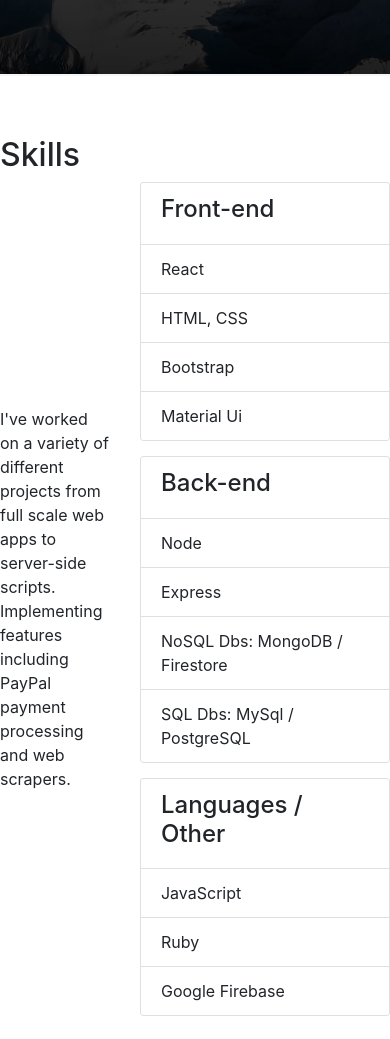
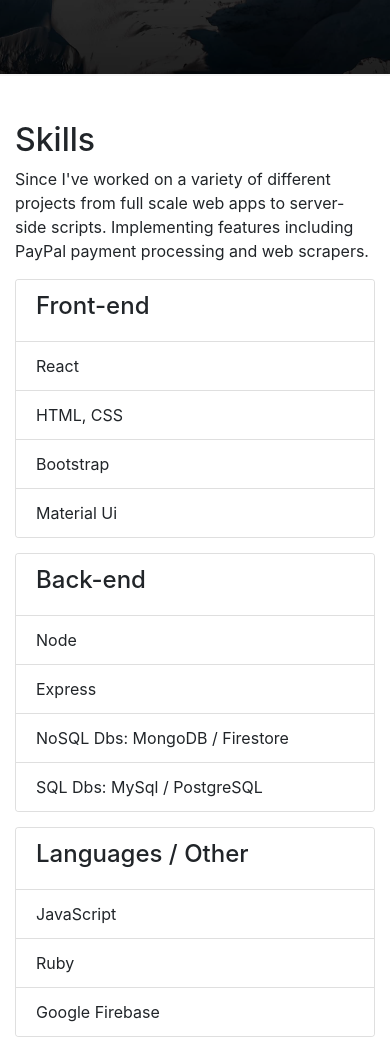
Before and after one commit to austinoso/austinoso.github.io, a plain HTML site: page index.html in a window 390 px wide. Shown: the part 728-1767 px from the top of the page. Drawn offline with nearby package versions, Linux system fonts and the light colour scheme.

Commit message:
add mobile support

```diff
--- a/css/styles.css
+++ b/css/styles.css
@@ -16,7 +16,8 @@ body {
 }
 
 .spacing {
-  padding: 30px 0;
+  padding-top: 15px;
+  padding-bottom: 15px;
 }
 
 .title-spacing {
@@ -40,6 +41,7 @@ body {
 .jumbotron {
   background-color: rgba(0, 0, 0, 0.8);
   height: 95vh;
+  min-height: 800px;
   background-blend-mode: overlay;
   background-image: url("../images/background.jpg");
   background-size: cover;
--- a/index.html
+++ b/index.html
@@ -14,46 +14,11 @@
   </head>
 
   <body>
-    <!-- <nav class="navbar navbar-expand-lg navbar-light bg-light sticky-top">
-      <button
-        class="navbar-toggler"
-        type="button"
-        data-toggle="collapse"
-        data-target="#navbarText"
-        aria-controls="navbarText"
-        aria-expanded="false"
-        aria-label="Toggle navigation"
-      >
-        <span class="navbar-toggler-icon"></span>
-      </button>
-      <div class="collapse navbar-collapse" id="navbarText">
-        <ul class="navbar-nav mr-auto">
-          <li class="nav-item">
-            <a class="nav-link" href="#about">About</a>
-          </li>
-          <li class="nav-item">
-            <a class="nav-link" href="#skills">Skills</a>
-          </li>
-          <li class="nav-item">
-            <a class="nav-link" href="#projects">Projects</a>
-          </li>
-          <li class="nav-item">
-            <a class="nav-link" href="./files/Resume_austin.pdf" download
-              >Resume</a
-            >
-          </li>
-        </ul>
-        <a href="https://github.com/austinoso">
-          <img class="social-icon" src="./icons/svg/003-social-media-2.svg" />
-        </a>
-        <a href="mailto:contact@austinosor.io">hire@austinosor.io</a>
-      </div>
-    </nav> -->
     <a id="about"></a>
     <div class="jumbotron jumbo-padding row align-items-center">
       <div class="container">
         <div class="row">
-          <div class="col-8">
+          <div class="col-sm-8">
             <h5 class="grey-text">
               HI, I'M
             </h5>
@@ -100,37 +65,19 @@
             </p>
           </div>
         </div>
-        <!-- <hr class="my-4" /> -->
-        <!-- <p> -->
-          <!-- <a href="https://github.com/austinoso">
-            <img class="social-icon" src="./icons/svg/003-social-media-2.svg" />
-          </a> -->
-          <!-- <a href="https://www.linkedin.com/in/austinoso/">
-            <img class="social-icon" src="./icons/svg/004-social-media-3.svg" />
-          </a> -->
-        <!-- </p> -->
-
-        <!-- <a class="btn btn-light" href="#" role="button">
-          read more
-          <span
-            class="glyphicon glyphicon-align-left"
-            aria-hidden="true"
-          ></span>
-        </a> -->
       </div>
     </div>
 
-    <div class="container spacing side-padding">
+    <div class="container spacing">
       <a id="skills"></a>
-
       <h2>Skills</h2>
       <div class="row align-items-center">
-        <div class="col-4">
+        <div class="col-sm-4">
           <p>
-            I've worked on a variety of different projects from full scale web apps to server-side scripts. Implementing features including PayPal payment processing and web scrapers.
+            Since I've worked on a variety of different projects from full scale web apps to server-side scripts. Implementing features including PayPal payment processing and web scrapers.
           </p>
         </div>
-        <div class="col-8">
+        <div class="col-sm-8">
           <div class="card-group">
             <div class="card">
               <ul class="list-group list-group-flush">
```
